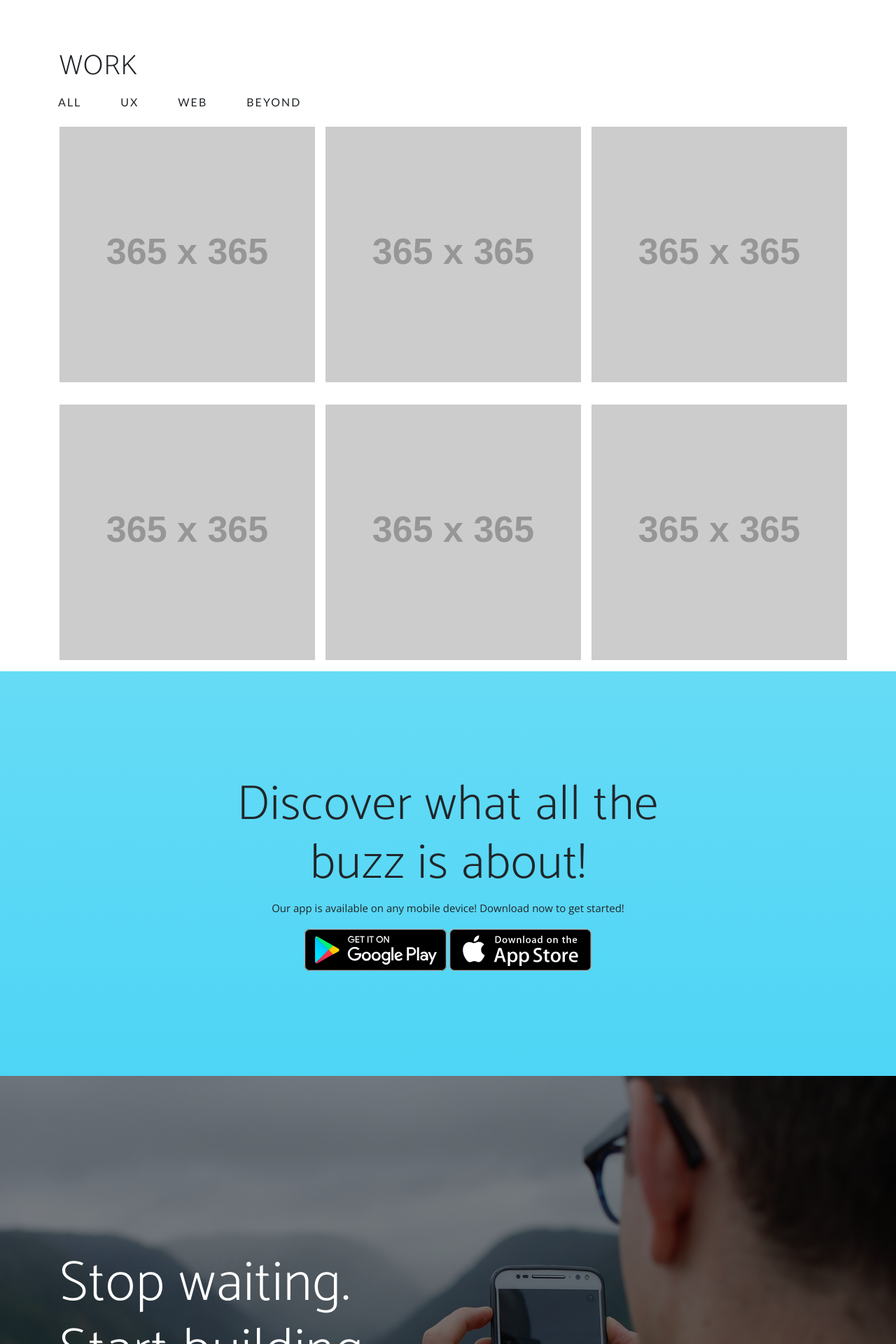
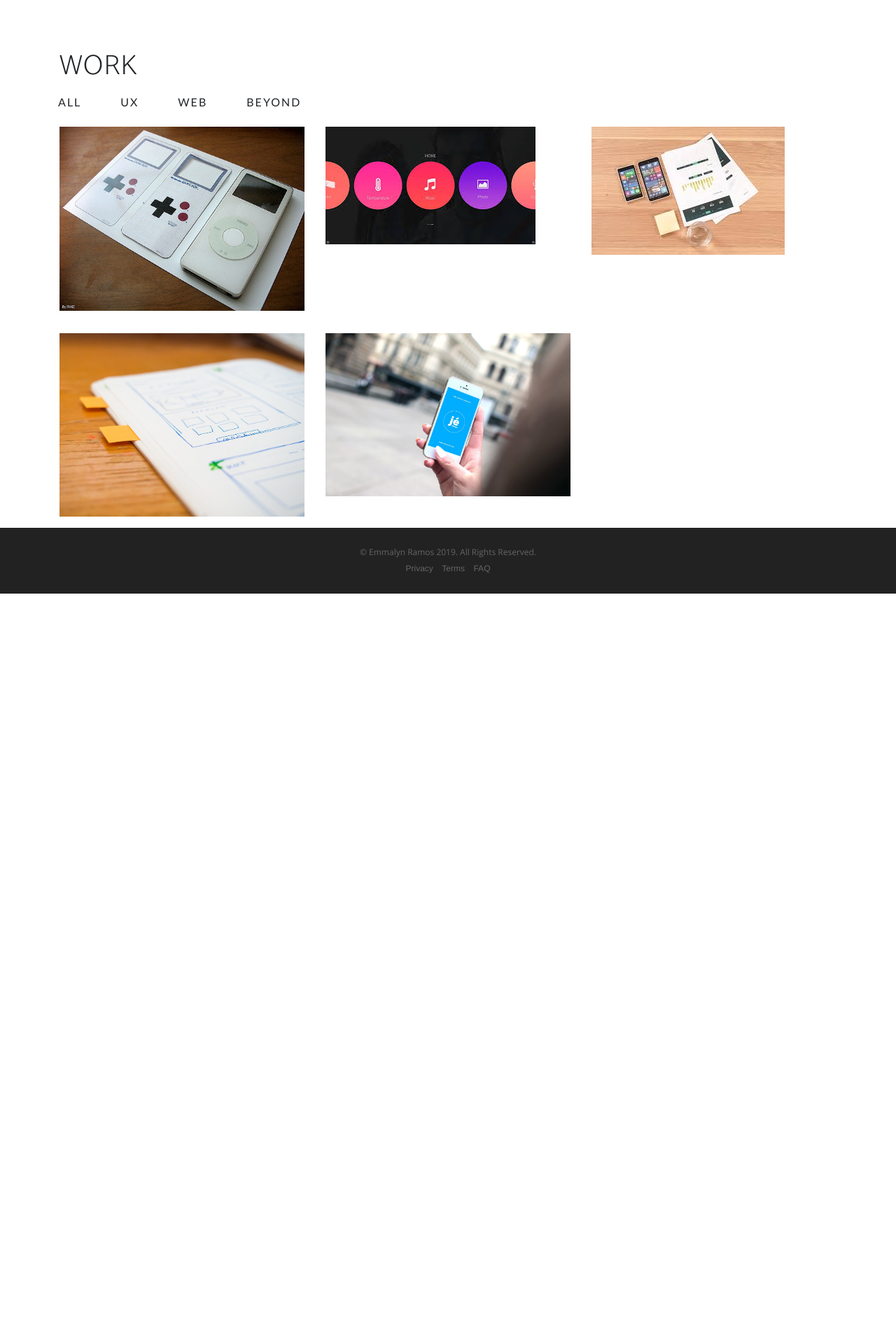
Before and after one commit to er-infinite/ramos-p1, a PHP site: page /index.html in a window 1280 px wide. Shown: the part 729-2649 px from the top of the page at 70% size. After the commit the page ends 1577 px from the top, so only its background shows below. Run offline with PHP 8.4, Linux system fonts and the light colour scheme; grey boxes labelled with a size stand in for pictures from a placeholder-image service; some libraries are stand-ins or nearby versions; some web fonts are replaced.

```diff
--- a/index.html
+++ b/index.html
@@ -33,7 +33,7 @@
   <!-- Navigation -->
   <nav class="navbar navbar-expand-lg navbar-light fixed-top" id="mainNav">
     <div class="container">
-      <a class="navbar-brand js-scroll-trigger" href="#page-top">Start Bootstrap</a>
+      <a class="navbar-brand js-scroll-trigger" href="#page-top">ER</a>
       <button class="navbar-toggler navbar-toggler-right" type="button" data-toggle="collapse" data-target="#navbarResponsive" aria-controls="navbarResponsive" aria-expanded="false" aria-label="Toggle navigation">
         Menu
         <i class="fas fa-bars"></i>
@@ -47,7 +47,7 @@
             <a class="nav-link js-scroll-trigger" href="about.html">About</a>
           </li>
           <li class="nav-item">
-            <a class="nav-link js-scroll-trigger" href="#contact">Contact</a>
+            <a class="nav-link js-scroll-trigger" href="about.html">Contact</a>
           </li>
         </ul>
       </div>
@@ -60,9 +60,9 @@
         <div class="col-lg-7 my-auto">
           <div class="header-content mx-auto">
             <h1 class="mb-5">HI There :)</h1>
-            <h2><span class="highlight-text-work">my name is</span></h2>
+            <h3><span class="highlight-text-work">my name is emmalyn</span></h3><br><br>
+            <p>With curiosity, empathy, and imagination I use my tech background in web development to construct user experiences for desktop and mobile interfaces. </p>
             <!-- <h2><span class="highlight-text-work">emmalyn</span></h2> -->
-            <a href="#download" class="btn btn-outline btn-xl js-scroll-trigger">EXPLORE WORK</a>
           </div>
         </div>
         <div class="col-lg-5 my-auto">
@@ -87,7 +87,7 @@
   <div class="container">
     <div class="row d-flex justify-items-center">
       <div class="gallery col-lg-10 col-md-10 col-sm-10 col-xs-10">
-        <h1 class="">WORK</h1>
+        <h1>WORK</h1>
       </div>
       <div class="row d-flex justify-items-center">
         <div class="col">
@@ -106,57 +106,27 @@
     </div>
     <div class="row">
       <div class="gallery_product col-lg-4 col-md-4 col-sm-4 col-xs-6 filter ux py-3">
-        <img src="http://fakeimg.pl/365x365/" class="img-responsive">
+        <img src="img/work-mockups/1.jpg" class="img-fluid">
       </div>
 
       <div class="gallery_product col-lg-4 col-md-4 col-sm-4 col-xs-6 filter ux py-3">
-        <img src="http://fakeimg.pl/365x365/" class="img-responsive">
-      </div>
-
-      <div class="gallery_product col-lg-4 col-md-4 col-sm-4 col-xs-6 filter ux py-3">
-        <img src="http://fakeimg.pl/365x365/" class="img-responsive">
+        <img src="img/work-mockups/3.jpg" class="img-fluid">
       </div>
 
       <div class="gallery_product col-lg-4 col-md-4 col-sm-4 col-xs-6 filter web py-3">
-        <img src="http://fakeimg.pl/365x365/" class="img-responsive">
+        <img src="img/work-mockups/4.jpg" class="img-fluid">
       </div>
 
       <div class="gallery_product col-lg-4 col-md-4 col-sm-4 col-xs-6 filter beyond py-3">
-        <img src="http://fakeimg.pl/365x365/" class="img-responsive">
+        <img src="img/work-mockups/5.jpg" class="img-fluid">
       </div>
 
       <div class="gallery_product col-lg-4 col-md-4 col-sm-4 col-xs-6 filter web py-3">
-        <img src="http://fakeimg.pl/365x365/" class="img-responsive">
+        <img src="img/work-mockups/6.jpg" class="img-fluid">
       </div>
 
     </div>
   </div>
-
-  <section class="download bg-primary text-center" id="download">
-    <div class="container">
-      <div class="row">
-        <div class="col-md-8 mx-auto">
-          <h2 class="section-heading">Discover what all the buzz is about!</h2>
-          <p>Our app is available on any mobile device! Download now to get started!</p>
-          <div class="badges">
-            <a class="badge-link" href="#"><img src="img/google-play-badge.svg" alt=""></a>
-            <a class="badge-link" href="#"><img src="img/app-store-badge.svg" alt=""></a>
-          </div>
-        </div>
-      </div>
-    </div>
-  </section>
-
-  <section class="cta">
-    <div class="cta-content">
-      <div class="container">
-        <h2>Stop waiting.<br>Start building.</h2>
-        <a href="#contact" class="btn btn-outline btn-xl js-scroll-trigger">Let's Get Started!</a>
-      </div>
-    </div>
-    <div class="overlay"></div>
-  </section>
-
 
   <footer>
     <div class="container">
```
Also changed, not shown: about.html (+11 -4 lines), scss/styles.scss (+2 -49 lines), img/work-mockups/1.jpg (added), img/work-mockups/2.png (added), img/work-mockups/3.jpg (added), img/work-mockups/4.jpg (added), img/work-mockups/5.jpg (added), img/work-mockups/6.jpg (added), img/work-mockups/7.jpg (added).
